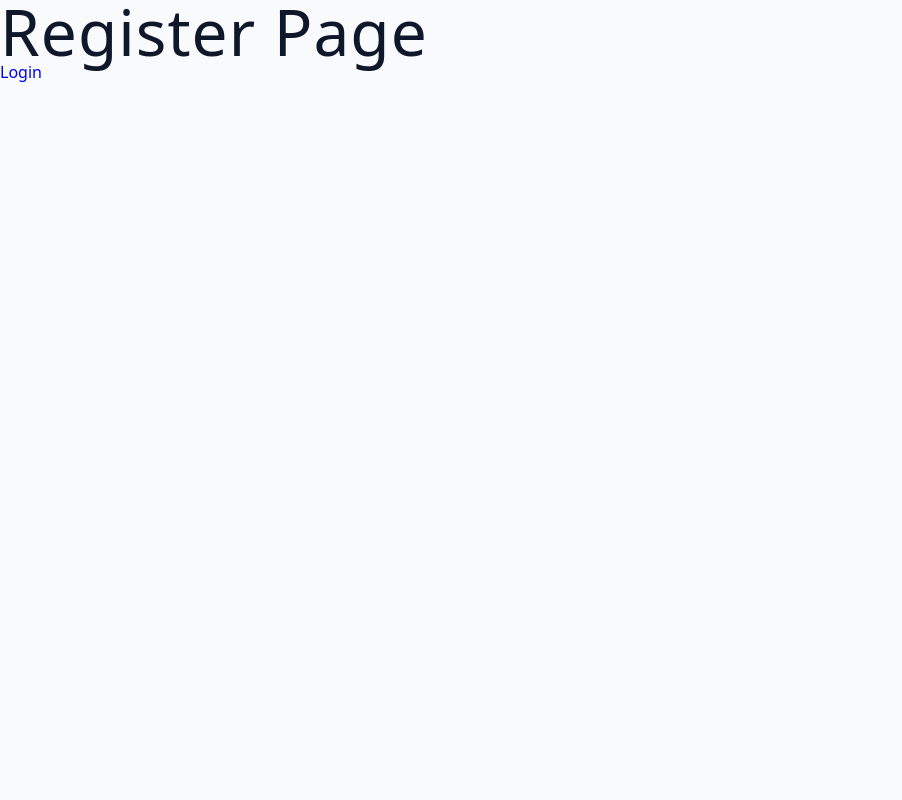
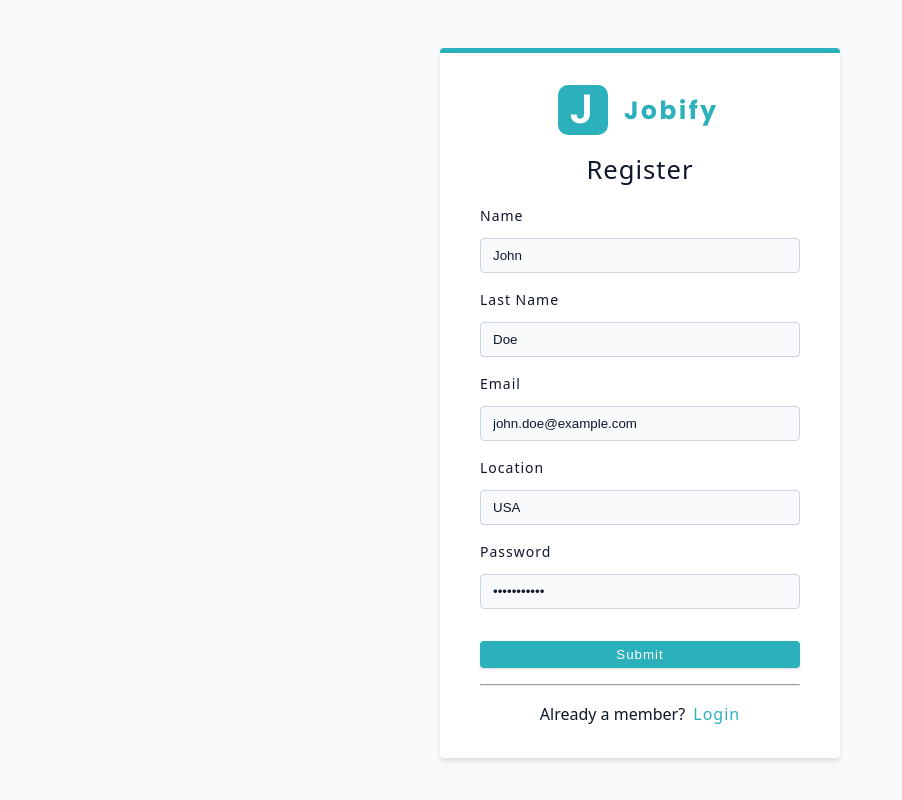
Before and after one commit to halilibrahimcelik/job-diary-pro, a React (Vite) app in the folder client/: page /register in a window 1280 px wide. Shown: the top 800 px of the page, without its empty margins (0-902 px from the left). Built offline with nearby package versions, Linux system fonts and the light colour scheme.

Commit message:
feat: add styled components for Error and Register pages, implement FormRow component

```diff
--- /dev/null
+++ b/client/src/components/FormRow.tsx
@@ -0,0 +1,35 @@
+type Props = {
+  type: React.HTMLInputTypeAttribute;
+  label: string;
+  id: string;
+  defaultValue?: string;
+  name?: string;
+  required?: boolean;
+};
+
+const FormRow: React.FC<Props> = ({
+  type,
+  label,
+  id,
+  name,
+  defaultValue = '',
+  required,
+}) => {
+  return (
+    <div className='form-row'>
+      <label htmlFor={id} className='form-label'>
+        {label}
+      </label>
+      <input
+        type={type}
+        className='form-input'
+        id={id}
+        name={name}
+        required={required}
+        defaultValue={defaultValue}
+      />
+    </div>
+  );
+};
+
+export default FormRow;
--- /dev/null
+++ b/client/src/components/Logo.tsx
@@ -0,0 +1,17 @@
+import logoSvg from '../assets/images/logo.svg';
+
+type Props = {
+  alt?: string;
+  className?: string;
+  src?: string;
+};
+const Logo: React.FC<Props> = ({
+  alt = 'Job Tracking Logo',
+  className = '',
+  src,
+}) => {
+  return (
+    <img src={src ? src : logoSvg} alt={alt} className={`logo ${className}`} />
+  );
+};
+export default Logo;
--- /dev/null
+++ b/client/src/components/index.ts
@@ -0,0 +1 @@
+export { default as Logo } from './Logo';
--- a/client/src/index.css
+++ b/client/src/index.css
@@ -329,3 +329,23 @@ button:disabled {
   background: #ffeeee;
   color: #d66a6a;
 }
+
+.mt-1 {
+  margin-top: 8px;
+}
+.mt-2 {
+  margin-top: 16px;
+}
+.mt-3 {
+  margin-top: 24px;
+}
+
+.mb-1 {
+  margin-bottom: 8px;
+}
+.mb-2 {
+  margin-bottom: 16px;
+}
+.mb-3 {
+  margin-bottom: 24px;
+}
--- a/client/src/pages/Error.tsx
+++ b/client/src/pages/Error.tsx
@@ -1,5 +1,7 @@
 import { Link, useRouteError } from 'react-router-dom';
-
+import Wrapper from '../assets/wrappers/ErrorPage';
+import notFound from '../assets/images/not-found.svg';
+import { ROUTES_PATHS } from '../constants';
 type ErrorType = {
   data: string;
   status: number;
@@ -8,12 +10,23 @@ type ErrorType = {
 const Error = () => {
   const error = useRouteError() as ErrorType;
   console.log(error.status);
+  if (error.status === 404) {
+    return (
+      <Wrapper>
+        <div>
+          <img src={notFound} alt='Not Found' />
+          <h3>Page Not Found</h3>
+          <Link to={ROUTES_PATHS.DASHBOARD}>Go to Home</Link>
+        </div>
+      </Wrapper>
+    );
+  }
   return (
-    <div>
-      <h1> {error.statusText ? error.statusText : 'Not Found'} </h1>
-      <h2>Error Status : {error.status}</h2>
-      <Link to={'/'}>Go to Home</Link>
-    </div>
+    <Wrapper>
+      <div>
+        <h3>Something went wrong</h3>
+      </div>
+    </Wrapper>
   );
 };
 export default Error;
--- a/client/src/pages/Landing.tsx
+++ b/client/src/pages/Landing.tsx
@@ -1,12 +1,12 @@
 import Wrapper from '../assets/wrappers/LandingPage';
 import mainSvg from '../assets/images/main.svg';
-import logoSvg from '../assets/images/logo.svg';
 import { Link } from 'react-router-dom';
+import { Logo } from '../components';
 const Landing = () => {
   return (
     <Wrapper>
       <nav>
-        <img src={logoSvg} alt='Jobify' className='logo' />
+        <Logo />
       </nav>
       <div className='container page'>
         <div className='info'>
--- a/client/src/pages/Register.tsx
+++ b/client/src/pages/Register.tsx
@@ -1,11 +1,68 @@
 import { Link } from 'react-router-dom';
-
+import Wrapper from '../assets/wrappers/RegisterAndLoginPage';
+import { Logo } from '../components';
+import FormRow from '../components/FormRow';
 const Register = () => {
   return (
-    <div>
-      <h1>Register Page</h1>
-      <Link to='/login'>Login</Link>
-    </div>
+    <Wrapper>
+      <form className='form'>
+        <Logo />
+
+        <h4>Register</h4>
+        <FormRow
+          type='text'
+          label='name'
+          name='name'
+          id='name'
+          required
+          defaultValue='John'
+        />
+        <FormRow
+          type='text'
+          label='Last Name'
+          id='lastName'
+          name='lastName'
+          required
+          defaultValue='Doe'
+        />
+        <FormRow
+          type='text'
+          label='email'
+          id='email'
+          name='email'
+          required
+          defaultValue='john.doe@example.com'
+        />
+
+        <FormRow
+          type='text'
+          label='Location'
+          name='location'
+          id='location'
+          required
+          defaultValue='USA'
+        />
+        <FormRow
+          type='password'
+          name='password'
+          label='Password'
+          id='password'
+          required
+          defaultValue='JohnDoe123!'
+        />
+
+        <button type='submit' className='btn btn-block'>
+          Submit{' '}
+        </button>
+        <hr className='mt-2 mb-2' />
+        <p>
+          Already a member?{' '}
+          <Link to='/login' className='member-btn'>
+            Login
+          </Link>
+        </p>
+      </form>
+    </Wrapper>
   );
 };
 export default Register;
```
Also changed, not shown: client/src/assets/wrappers/ErrorPage.ts (renamed from client/src/assets/wrappers/ErrorPage.js), client/src/assets/wrappers/RegisterAndLoginPage.ts (renamed from client/src/assets/wrappers/RegisterAndLoginPage.js).
